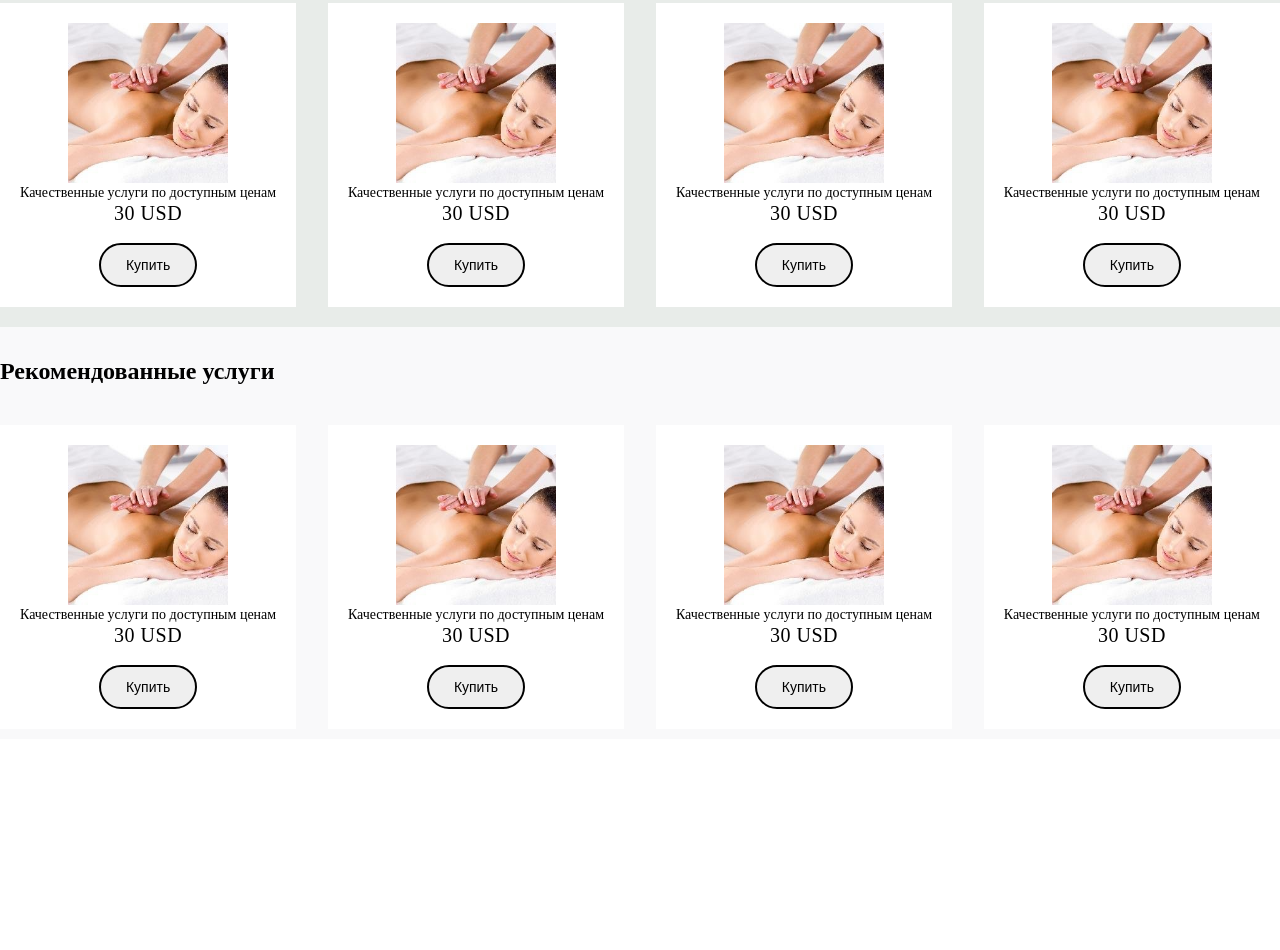
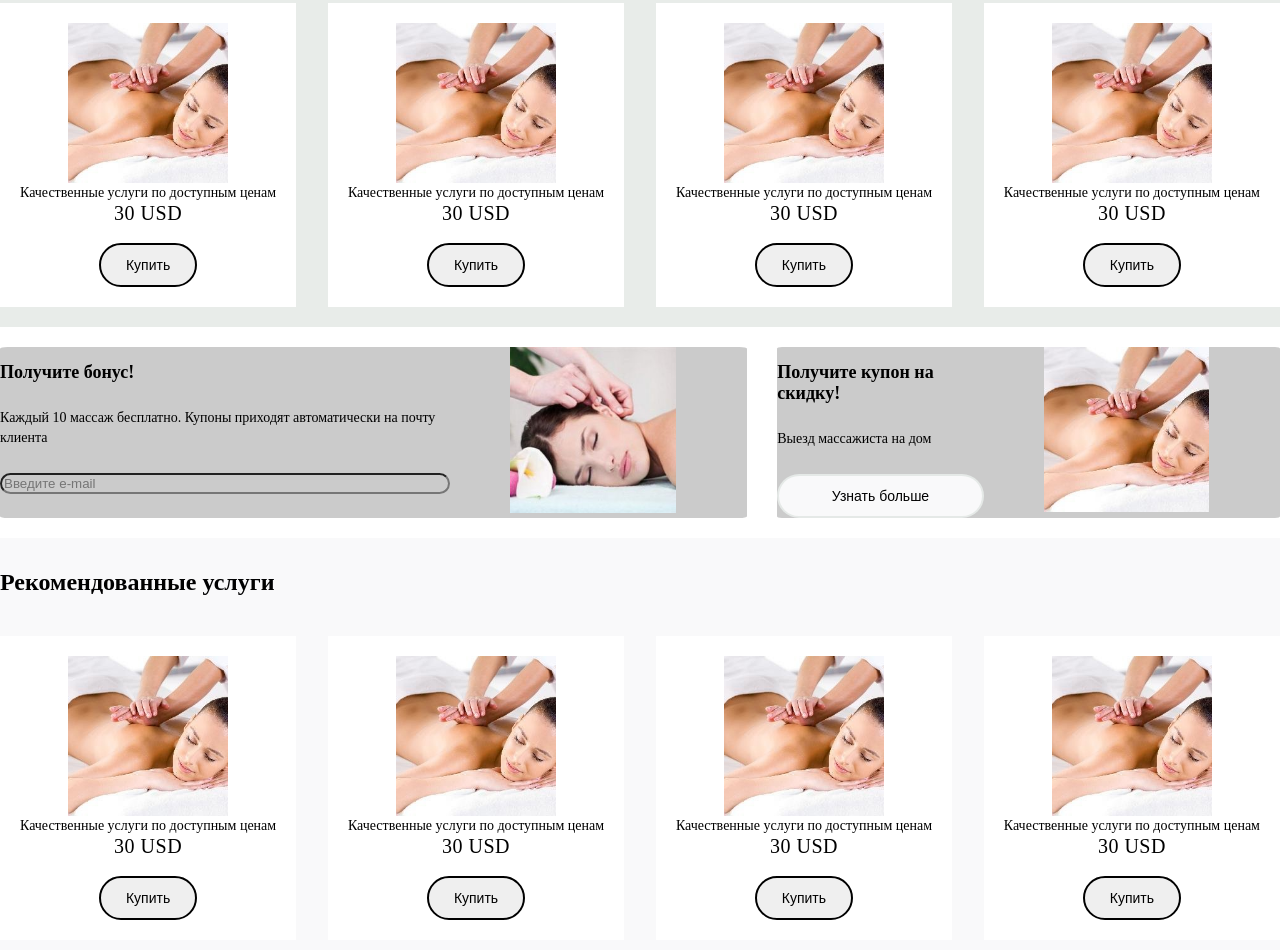
Before and after one commit to vyacheslavkostyanets/shop-online, a website: page index.html in a window 1280 px wide. Shown: the part 950-1900 px from the top of the page. Before the commit the page ends 1689 px from the top, so only its background shows below. Drawn offline with Linux system fonts and the light colour scheme.

Commit message:
added block info

```diff
--- a/index.html
+++ b/index.html
@@ -134,6 +134,39 @@
     </section>
     <!--end special-products -->
 
+   <!--start info-block-->
+    <section class="info-blocks">
+      <div class="info-blocks__wrapper wrapper">
+        <div class="info-blocks__item info-block">
+          <div class="info-block__main-block">
+          <h2 class="info-block__title">Получите бонус!</h2>
+          <span class="info-block__subtitle"> Каждый 10 массаж бесплатно. Купоны приходят автоматически на почту клиента </span>
+          <input
+            type="text"
+            class="info-block__input"
+            placeholder="Введите e-mail"
+          />
+         </div>
+            <div class="info-block__image-block">
+              <img src="../src/assets/images/2.jpg" class="info-block__image" alt="envelope" />
+            </div>
+          </div>
+        <div class="info-blocks__item info-block">
+          <div class="info-block__main-block">
+          <h2 class="info-block__title">Получите купон на скидку!</h2>
+          <span class="info-block__subtitle"> Выезд массажиста на дом</span>
+          <button
+          class="info-block__button default-button">Узнать больше</button>
+         </div>
+            <div class="info-block__image-block">
+              <img src="../src/assets/images/1.jpg" class="info-block__image" alt="envelope" />
+            </div>
+          </div>
+        </div>
+      </div>
+    </section>
+    <!--end info-block-->
+
     <!--recently-watched-products-->
     <section class="recently-watched-products">
       <div class="wrapper recently-watched-products__wrapper">
@@ -201,5 +234,7 @@
       </div>
     </section>
     <!--end recently-watched-products-->
+
+
   </body>
 </html>
--- a/src/scss/index.scss
+++ b/src/scss/index.scss
@@ -10,3 +10,5 @@
 @import './common/special-products';
 @import './modules/recently-watched-products';
 @import './modules/super-product';
+@import './modules/info-block';
+@import './modules/info-blocks';
--- /dev/null
+++ b/src/scss/modules/_info-block.scss
@@ -0,0 +1,55 @@
+$info-block-input-color: #a0c37b;
+
+.info-block {
+	background-color: $backgroundblockcolor;
+	border-radius: 1%;
+	margin: 2em 0;
+	color: $color4;
+	display: flex;
+	justify-content: space-between;
+
+	color: $main-text-color;
+
+	&__main-block {
+
+		display: flex;
+		flex-direction: column;
+	}
+
+	&__image-block {
+		display: block;
+		justify-content: center;
+		align-items: center;
+		margin-left: 6em;
+	}
+
+	&__image {
+		width: 70%;
+	}
+	&__title {
+		font-weight: bold;
+		font-size: 1.8rem;
+		line-height: 2.1rem;
+	}
+
+	&__subtitle {
+		font-size: 1.4rem;
+		line-height: 2rem;
+	}
+
+	&__title,
+	&__subtitle {
+		margin-bottom: 25px;
+	}
+
+	&__input {
+		border-radius: 30px;
+		background: $backgroundblockcolor;
+	}
+
+	&__button {
+		border-color: $color2;
+		background: $button-color;
+		color: $main-text-color;
+	}
+}
--- /dev/null
+++ b/src/scss/modules/_info-blocks.scss
@@ -0,0 +1,12 @@
+.info-blocks{
+
+	&__wrapper{
+		display: flex;
+		justify-content: center;
+	}
+	&__item {
+		&:not(:last-child) {
+			margin-right: 30px;
+		}
+	}
+}
```
Also changed, not shown: src/assets/images/envelope.png (added), src/css/index.css.
